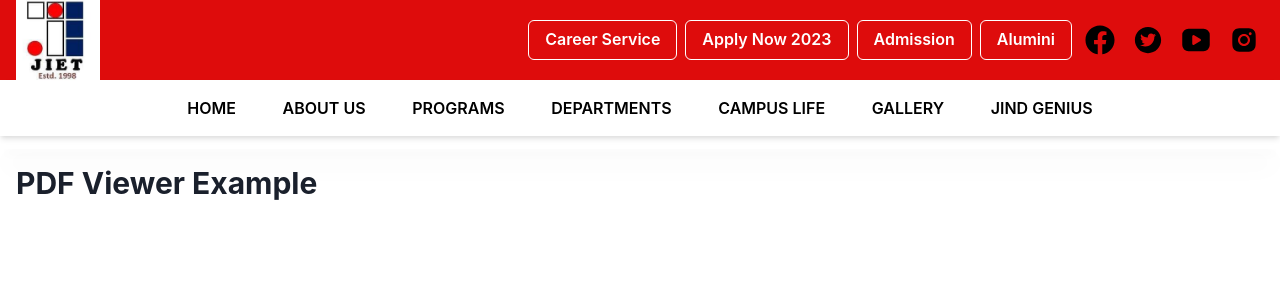
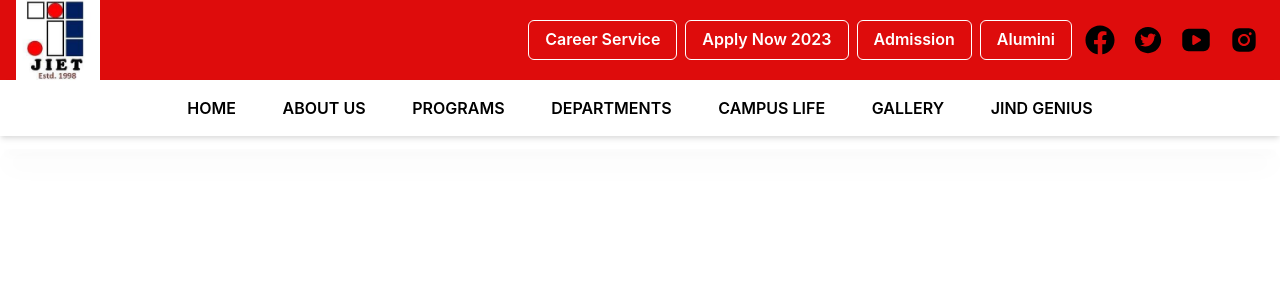
Before and after one commit to addymistrel/jiet-college-repo, a React (Create React App) app in the folder frontend/: page / in a window 1280 px wide. Shown: the top 300 px of the page. Built offline with nearby package versions, Linux system fonts and the light colour scheme.

Commit message:
JindGenius-page-added-final

```diff
--- a/frontend/src/pages/Homepage/Homepage.js
+++ b/frontend/src/pages/Homepage/Homepage.js
@@ -1,12 +1,11 @@
 import React from "react";
 import Navbar from "../../components/Navbar/Navbar";
 // import Footer from "../../components/Footer/Footer"
-import JindGenius from "../JindGenius/JindGenius";
+
 function Homepage() {
   return (
     <>
       <Navbar />
-      <JindGenius/>
     </>
   );
 }
```
